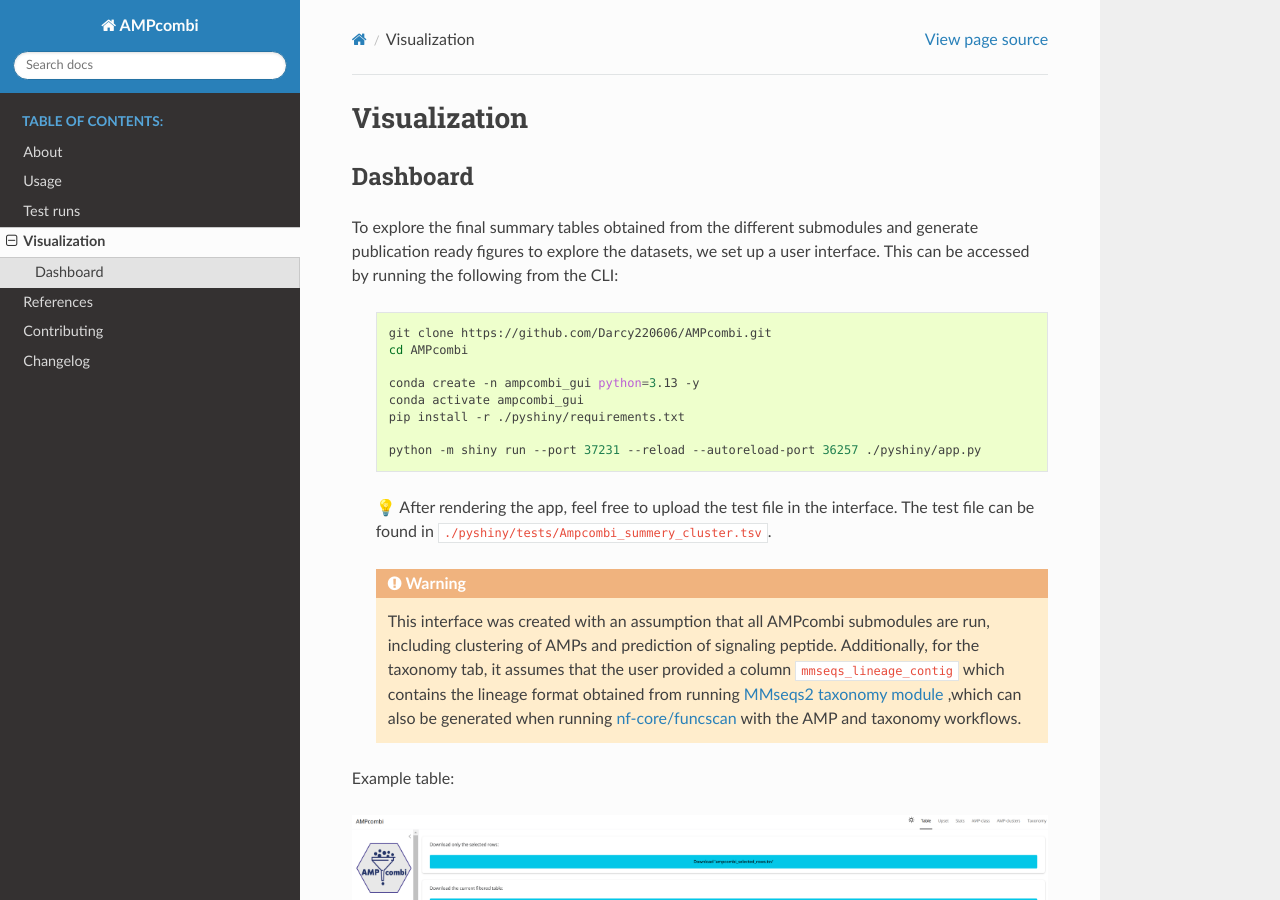
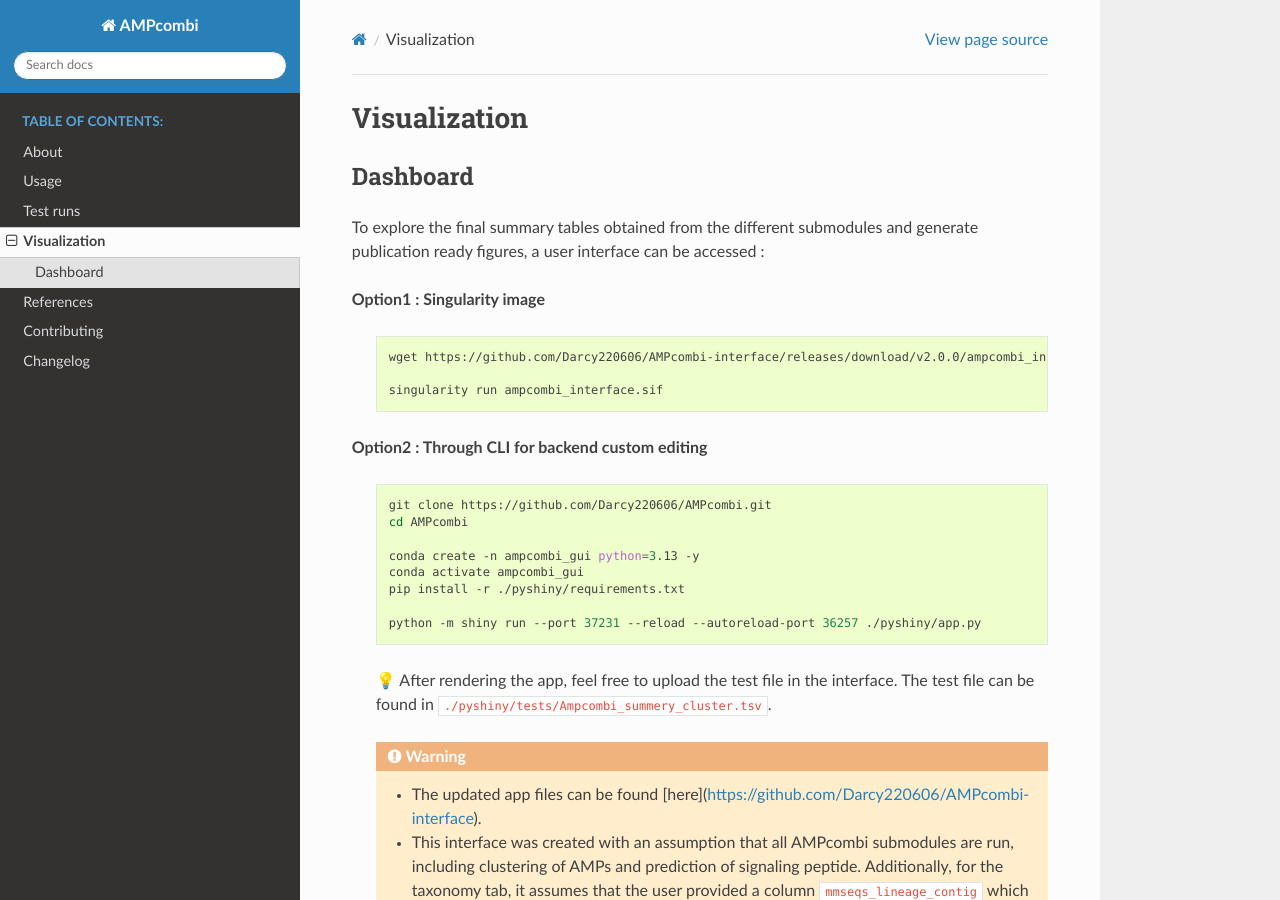
Before and after one commit to Darcy220606/AMPcombi, a Sphinx documentation site: the page built from docs/source/visualization.rst, in a window 1280 px wide and 900 px high. Built offline with Sphinx 7.4.7 and the Read the Docs theme 3.1.0, drawn with Linux system fonts in a browser that asks for light colours.

Commit message:
update the link in readthedocs

```diff
--- a/docs/source/visualization.rst
+++ b/docs/source/visualization.rst
@@ -7,8 +7,18 @@
 Dashboard
 ---------
 
-To explore the final summary tables obtained from the different submodules and generate publication ready figures to explore the datasets, we set up a user interface.
-This can be accessed by running the following from the CLI:
+To explore the final summary tables obtained from the different submodules and generate publication ready figures,
+a user interface can be accessed :
+
+**Option1 : Singularity image**
+
+    .. code-block:: bash
+
+        wget https://github.com/Darcy220606/AMPcombi-interface/releases/download/v2.0.0/ampcombi_interface.sif
+
+        singularity run ampcombi_interface.sif
+
+**Option2 : Through CLI for backend custom editing**
 
     .. code-block:: bash
 
@@ -25,10 +35,9 @@
 
     .. warning::
 
-        This interface was created with an assumption that all AMPcombi submodules are run, including clustering of AMPs and prediction of signaling peptide.
-        Additionally, for the taxonomy tab, it assumes that the user provided a column ``mmseqs_lineage_contig`` which contains the lineage format obtained from running
-        `MMseqs2 taxonomy module <https://mmseqs.com/latest/userguide.pdf>`_ ,which can also be generated when running `nf-core/funcscan <https://github.com/nf-core/funcscan>`_
-        with the AMP and taxonomy workflows.
+        - The updated app files can be found [here](https://github.com/Darcy220606/AMPcombi-interface).
+
+        - This interface was created with an assumption that all AMPcombi submodules are run, including clustering of AMPs and prediction of signaling peptide. Additionally, for the taxonomy tab, it assumes that the user provided a column ``mmseqs_lineage_contig`` which contains the lineage format obtained from running `MMseqs2 taxonomy module <https://mmseqs.com/latest/userguide.pdf>`_ ,which can also be generated when running `nf-core/funcscan <https://github.com/nf-core/funcscan>`_ with the AMP and taxonomy workflows.
 
 Example table:
 
```
